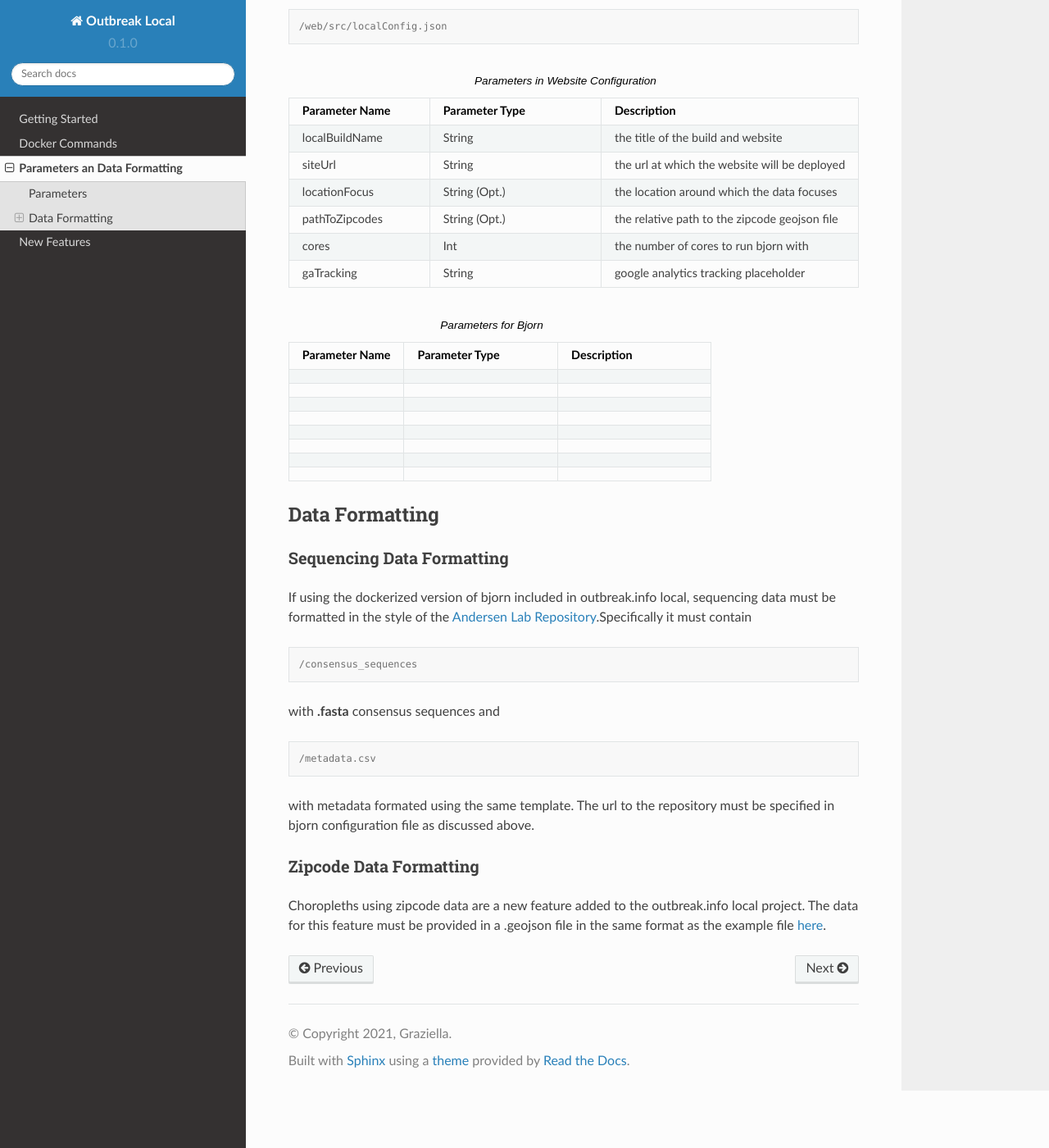
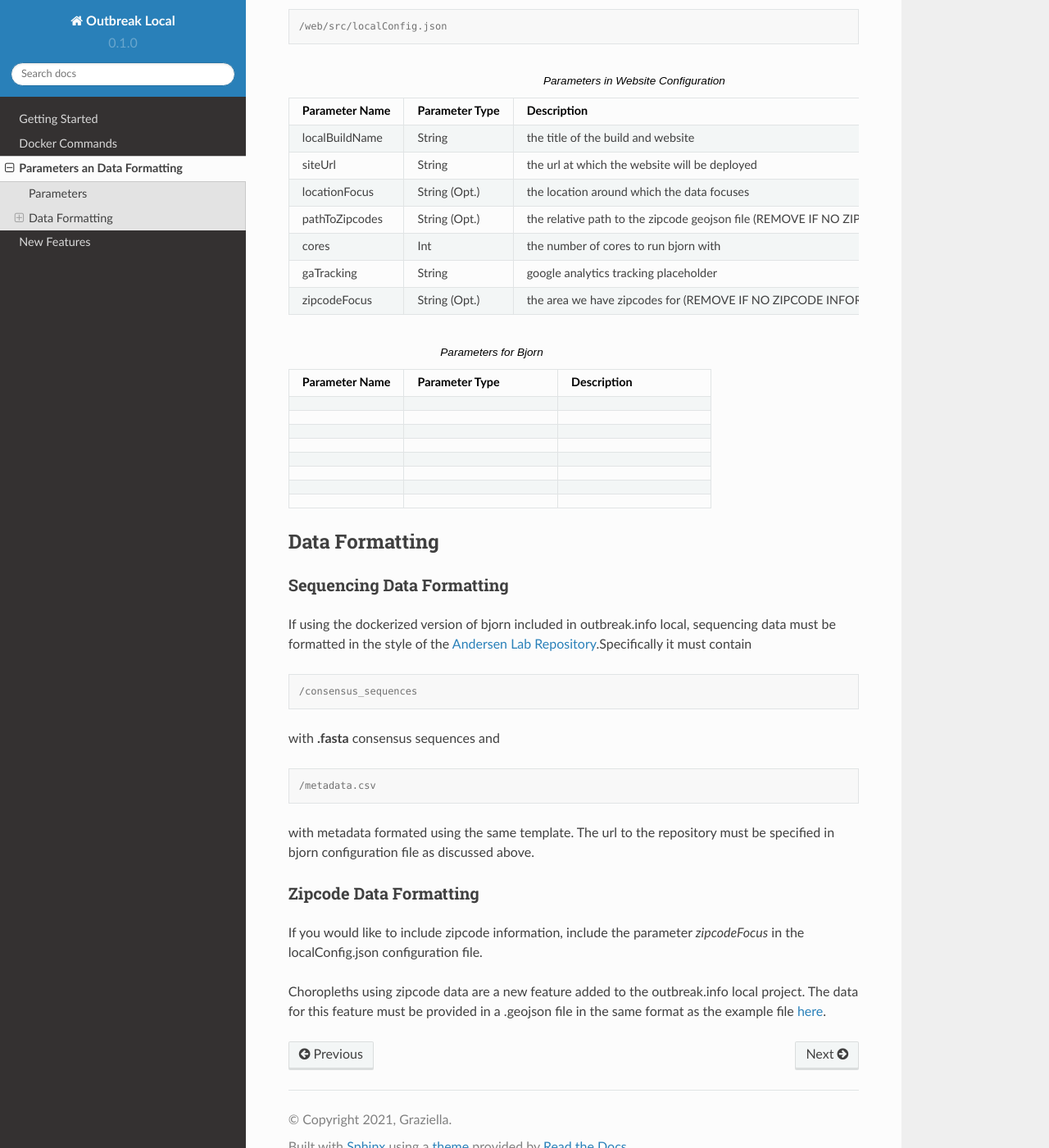
Before and after one commit to andersen-lab/outbreak-local-documentation, a Sphinx documentation site: the page built from docs/source/parameters-and-data-formatting.rst, in a window 1280 px wide and 1400 px high, scrolled down 493 px. Shown: the whole window at 82% size. Built offline with Sphinx 7.4.7 and the Read the Docs theme 2.0.0, drawn with Linux system fonts in a browser that asks for light colours.

Commit message:
updating zipcode info

```diff
--- a/docs/source/parameters-and-data-formatting.rst
+++ b/docs/source/parameters-and-data-formatting.rst
@@ -37,13 +37,17 @@ The website parameter file is nameed **localConfig.json** and can be found under
      - the location around which the data focuses
    * - pathToZipcodes
      - String (Opt.)
-     - the relative path to the zipcode geojson file
+     - the relative path to the zipcode geojson file (REMOVE IF NO ZIPCODE INFORMATION)
    * - cores
      - Int
      - the number of cores to run bjorn with
    * - gaTracking
      - String
      - google analytics tracking placeholder
+   * - zipcodeFocus
+     - String (Opt.)
+     - the area we have zipcodes for (REMOVE IF NO ZIPCODE INFORMATION)
+
 
 .. list-table:: Parameters for Bjorn
    :widths: 30 40 40
@@ -100,5 +104,6 @@ with metadata formated using the same template. The url to the repository must b
 
 Zipcode Data Formatting
 ^^^^^^^^^^^^^^^^^^^^^^^
+If you would like to include zipcode information, include the parameter *zipcodeFocus* in the localConfig.json configuration file.
 
 Choropleths using zipcode data are a new feature added to the outbreak.info local project. The data for this feature must be provided in a .geojson file in the same format as the example file `here <www.google.com>`_.
```
